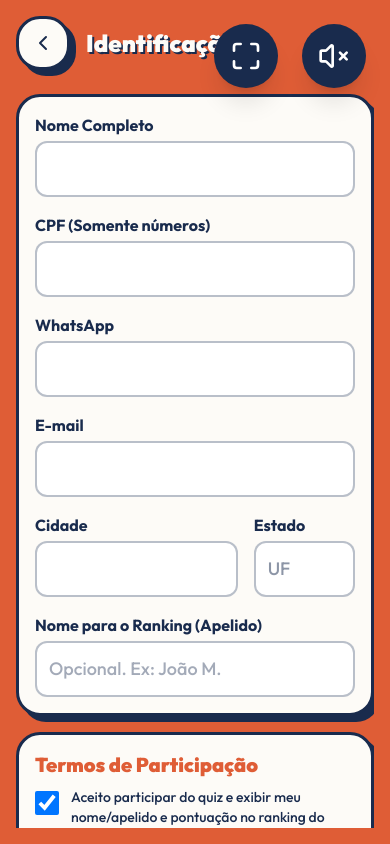
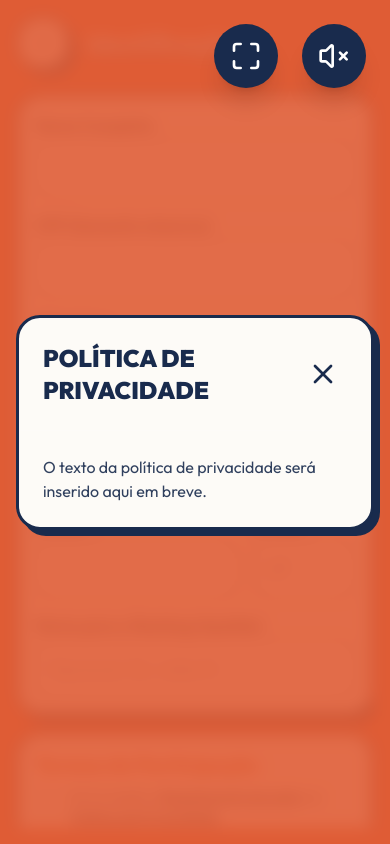
Before and after one commit to agenciaplim/leminski-quiz, a Next.js app: page /cadastro in a window 390 px wide. Both pictures are taken after a click on the label 195 px from the left and 817 px from the top of the page. Built offline with nearby package versions, Linux system fonts and the light colour scheme; no server answers.

Commit message:
feat: atualiza termos de aceite e adiciona modais de politica e regulamento

```diff
--- a/src/app/cadastro/page.tsx
+++ b/src/app/cadastro/page.tsx
@@ -3,11 +3,15 @@
 import { useState } from "react";
 import { useRouter } from "next/navigation";
 import { db } from "@/lib/db";
-import { ChevronLeft, ChevronRight, AlertCircle } from "lucide-react";
+import { ChevronLeft, ChevronRight, AlertCircle, X } from "lucide-react";
 import Link from "next/link";
+import { useAudio } from "@/contexts/AudioContext";
 
 export default function Cadastro() {
   const router = useRouter();
+  const { playSfx } = useAudio();
+  const [showRegulamento, setShowRegulamento] = useState(false);
+  const [showPolitica, setShowPolitica] = useState(false);
   const [loading, setLoading] = useState(false);
   const [error, setError] = useState("");
 
@@ -203,7 +207,9 @@ export default function Cadastro() {
               checked={formData.termsAccepted}
               onChange={e => setFormData({...formData, termsAccepted: e.target.checked})}
             />
-            <span className="text-sm md:text-xl text-leminski-blue font-medium group-hover:text-leminski-red transition-colors">Aceito participar do quiz e exibir meu nome/apelido e pontuação no ranking do evento.</span>
+            <span className="text-sm md:text-xl text-leminski-blue font-medium transition-colors">
+              Eu li e aceito o <button type="button" onClick={(e) => { e.preventDefault(); e.stopPropagation(); setShowRegulamento(true); }} className="underline font-bold hover:text-leminski-red">Regulamento da ação</button> e a <button type="button" onClick={(e) => { e.preventDefault(); e.stopPropagation(); setShowPolitica(true); }} className="underline font-bold hover:text-leminski-red">Política de Privacidade</button>.
+            </span>
           </label>
 
           <label className="flex items-start space-x-3 md:space-x-4 cursor-pointer group p-3 -m-3 hover:bg-leminski-blue/5 rounded-xl transition-colors">
@@ -236,6 +242,40 @@ export default function Cadastro() {
           {!loading && <ChevronRight className="ml-2 md:ml-4 w-6 h-6 md:w-10 md:h-10 shrink-0" />}
         </button>
       </form>
+
+      {/* Modal Regulamento */}
+      {showRegulamento && (
+        <div className="fixed inset-0 z-50 flex items-center justify-center p-4 md:p-10 bg-leminski-red/90 backdrop-blur-sm">
+          <div className="glass-panel w-full max-w-4xl max-h-[90vh] flex flex-col rounded-3xl overflow-hidden relative">
+            <div className="flex justify-between items-center p-6 border-b border-white/10 shrink-0">
+              <h2 className="text-2xl md:text-3xl font-black text-leminski-blue uppercase">Regulamento da Ação</h2>
+              <button onClick={() => setShowRegulamento(false)} className="p-2 text-leminski-blue hover:text-leminski-red transition-colors">
+                <X className="w-8 h-8" />
+              </button>
+            </div>
+            <div className="p-6 md:p-10 overflow-y-auto prose prose-lg text-leminski-blue/90 grow">
+              <p>O texto do regulamento será inserido aqui em breve.</p>
+            </div>
+          </div>
+        </div>
+      )}
+
+      {/* Modal Política de Privacidade */}
+      {showPolitica && (
+        <div className="fixed inset-0 z-50 flex items-center justify-center p-4 md:p-10 bg-leminski-red/90 backdrop-blur-sm">
+          <div className="glass-panel w-full max-w-4xl max-h-[90vh] flex flex-col rounded-3xl overflow-hidden relative">
+            <div className="flex justify-between items-center p-6 border-b border-white/10 shrink-0">
+              <h2 className="text-2xl md:text-3xl font-black text-leminski-blue uppercase">Política de Privacidade</h2>
+              <button onClick={() => setShowPolitica(false)} className="p-2 text-leminski-blue hover:text-leminski-red transition-colors">
+                <X className="w-8 h-8" />
+              </button>
+            </div>
+            <div className="p-6 md:p-10 overflow-y-auto prose prose-lg text-leminski-blue/90 grow">
+              <p>O texto da política de privacidade será inserido aqui em breve.</p>
+            </div>
+          </div>
+        </div>
+      )}
     </div>
   );
 }
```
